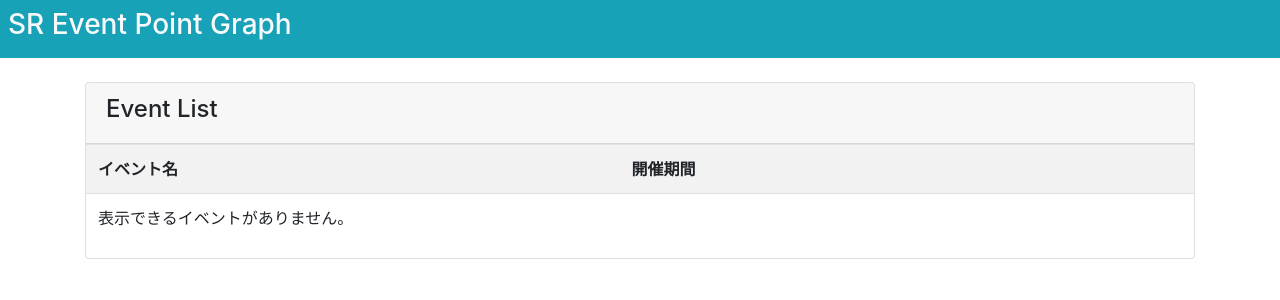
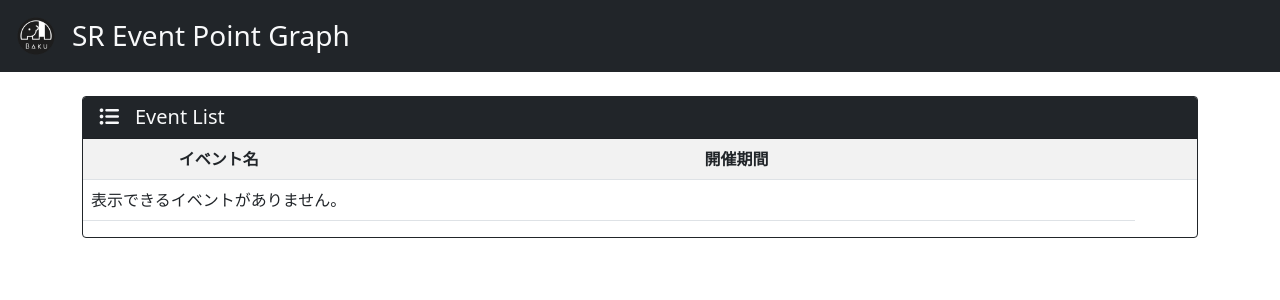
Before and after one commit to shiro126/SREPG, a Django app: page /graph/ in a window 1280 px wide. Shown: the top 300 px of the page. Run offline with Django 4.2, Linux system fonts and the light colour scheme; data that the repository does not hold is empty; some libraries are stand-ins or nearby versions.

Commit message:
mod templates design

```diff
--- a/prj/templates/graph/srevent_list.html
+++ b/prj/templates/graph/srevent_list.html
@@ -5,38 +5,40 @@
     <!-- Required meta tags -->
     <meta charset="utf-8">
     <meta name="viewport" content="width=device-width, initial-scale=1, shrink-to-fit=no">
-
     <!-- Bootstrap CSS -->
-    <link rel="stylesheet" href="https://stackpath.bootstrapcdn.com/bootstrap/4.3.1/css/bootstrap.min.css" integrity="sha384-ggOyR0iXCbMQv3Xipma34MD+dH/1fQ784/j6cY/iJTQUOhcWr7x9JvoRxT2MZw1T" crossorigin="anonymous">
+    <link href="https://cdn.jsdelivr.net/npm/bootstrap@5.0.2/dist/css/bootstrap.min.css" rel="stylesheet" integrity="sha384-EVSTQN3/azprG1Anm3QDgpJLIm9Nao0Yz1ztcQTwFspd3yD65VohhpuuCOmLASjC" crossorigin="anonymous">
+    <!-- Font Awsome -->
+    <script src="https://kit.fontawesome.com/56965aae4b.js" crossorigin="anonymous"></script>
+    <!-- favicon -->
+    <link rel="icon" href="{% static 'icon/favicon.ico' %}">
 
     <title>SR Event Point Graph</title>
-
-    <!-- favicon -->
-    <link rel="icon" href="{% static '/icon/favicon.ico' %}">
   </head>
   <body>
-    <div class="bg-info text-light p-2">
-      <h3>SR Event Point Graph</h3>
+    <div class="bg-dark text-light">
+      <img src="{% static 'icon/favicon.ico' %}" width="40px" class="m-3"><span class="h3 align-middle">SR Event Point Graph</span>
     </div>
     <div class="container">
       <div class="row my-4">
         <div class="col">
-          <div class="card">
-            <div class="card-header">
-              <h4>Event List</h4>
+          <div class="card border-dark">
+            <div class="card-header  bg-dark text-light">
+              <span class="h5"><i class="fa-solid fa-list-ul me-3"></i>Event List</span>
             </div>
             <div class="card-body p-0">
               <table class="table table-striped">
                 <tr>
+                  <th></th>
                   <th>イベント名</th>
                   <th>開催期間</th>
                   <th></th>
                 </tr>
                 {% for event in object_list %}
                 <tr>
+                  <td class="align-middle"><span class="badge rounded-pill bg-secondary text-light">終了</span>
                   <td class="align-middle">{{ event.title }}</td>
                   <td class="align-middle">{{ event.start_dt }} - {{ event.end_dt }}</td>
-                  <td class="align-middle"><a href="{% url 'graph:detail' event.id %}" class="btn btn-info">グラフ表示</a>
+                  <td class="align-middle"><a href="{% url 'graph:detail' event.id %}" class="btn btn-sm btn-success" title="グラフを表示" data-bs-toggle="tooltip"><i class="fa-solid fa-chart-line"></i></a>
                 </tr>
                 {% empty %}
                 <tr>
@@ -51,11 +53,15 @@
         </div>
       </div>
     </div>
-
     <!-- Optional JavaScript -->
     <!-- jQuery first, then Popper.js, then Bootstrap JS -->
     <script src="https://code.jquery.com/jquery-3.3.1.slim.min.js" integrity="sha384-q8i/X+965DzO0rT7abK41JStQIAqVgRVzpbzo5smXKp4YfRvH+8abtTE1Pi6jizo" crossorigin="anonymous"></script>
-    <script src="https://cdnjs.cloudflare.com/ajax/libs/popper.js/1.14.7/umd/popper.min.js" integrity="sha384-UO2eT0CpHqdSJQ6hJty5KVphtPhzWj9WO1clHTMGa3JDZwrnQq4sF86dIHNDz0W1" crossorigin="anonymous"></script>
-    <script src="https://stackpath.bootstrapcdn.com/bootstrap/4.3.1/js/bootstrap.min.js" integrity="sha384-JjSmVgyd0p3pXB1rRibZUAYoIIy6OrQ6VrjIEaFf/nJGzIxFDsf4x0xIM+B07jRM" crossorigin="anonymous"></script>
+    <script src="https://cdn.jsdelivr.net/npm/bootstrap@5.0.2/dist/js/bootstrap.bundle.min.js" integrity="sha384-MrcW6ZMFYlzcLA8Nl+NtUVF0sA7MsXsP1UyJoMp4YLEuNSfAP+JcXn/tWtIaxVXM" crossorigin="anonymous"></script>
+    <script>
+      var tooltipTriggerList = [].slice.call(document.querySelectorAll('[data-bs-toggle="tooltip"]'))
+      var tooltipList = tooltipTriggerList.map(function (tooltipTriggerEl) {
+        return new bootstrap.Tooltip(tooltipTriggerEl)
+      })
+    </script>
   </body>
 </html>
```
Also changed, not shown: prj/templates/graph/srevent_detail.html (+27 -18 lines).
